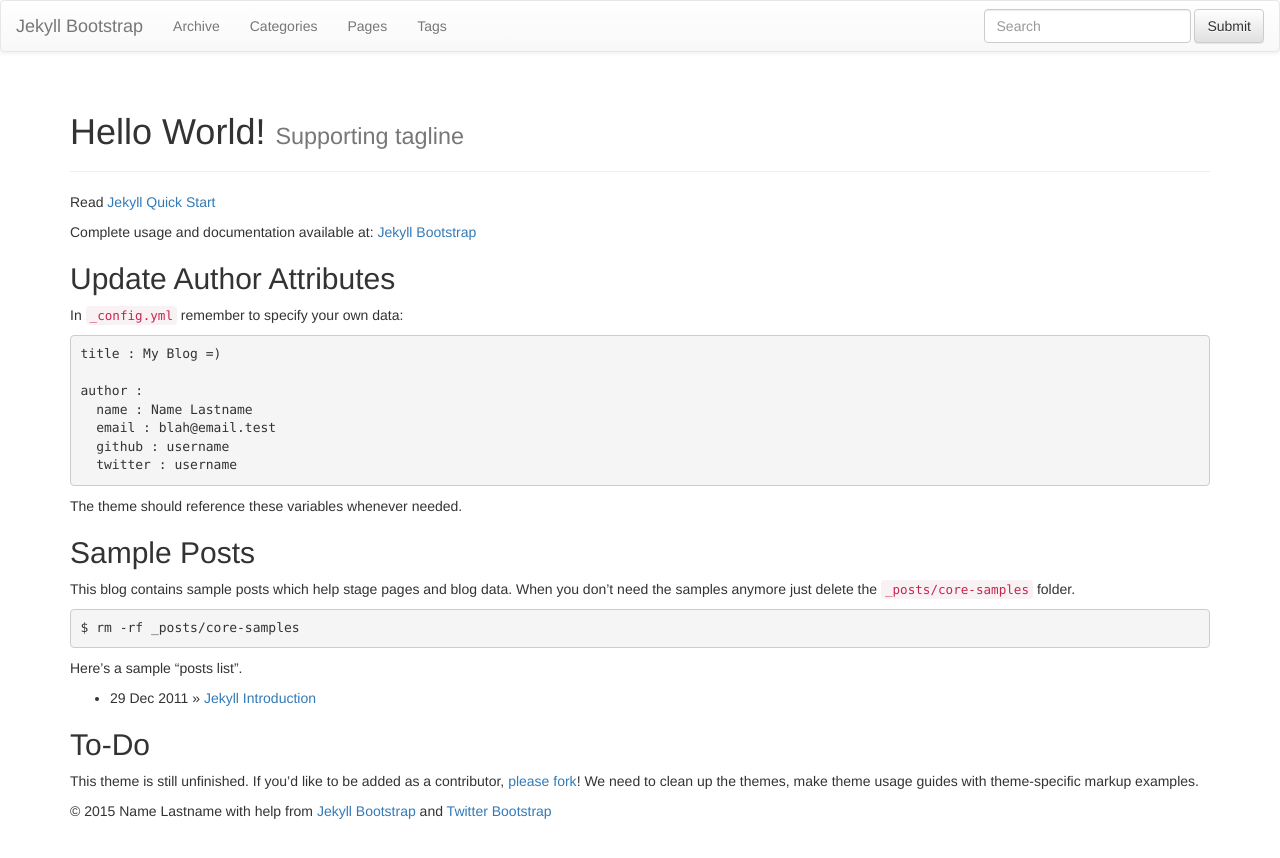
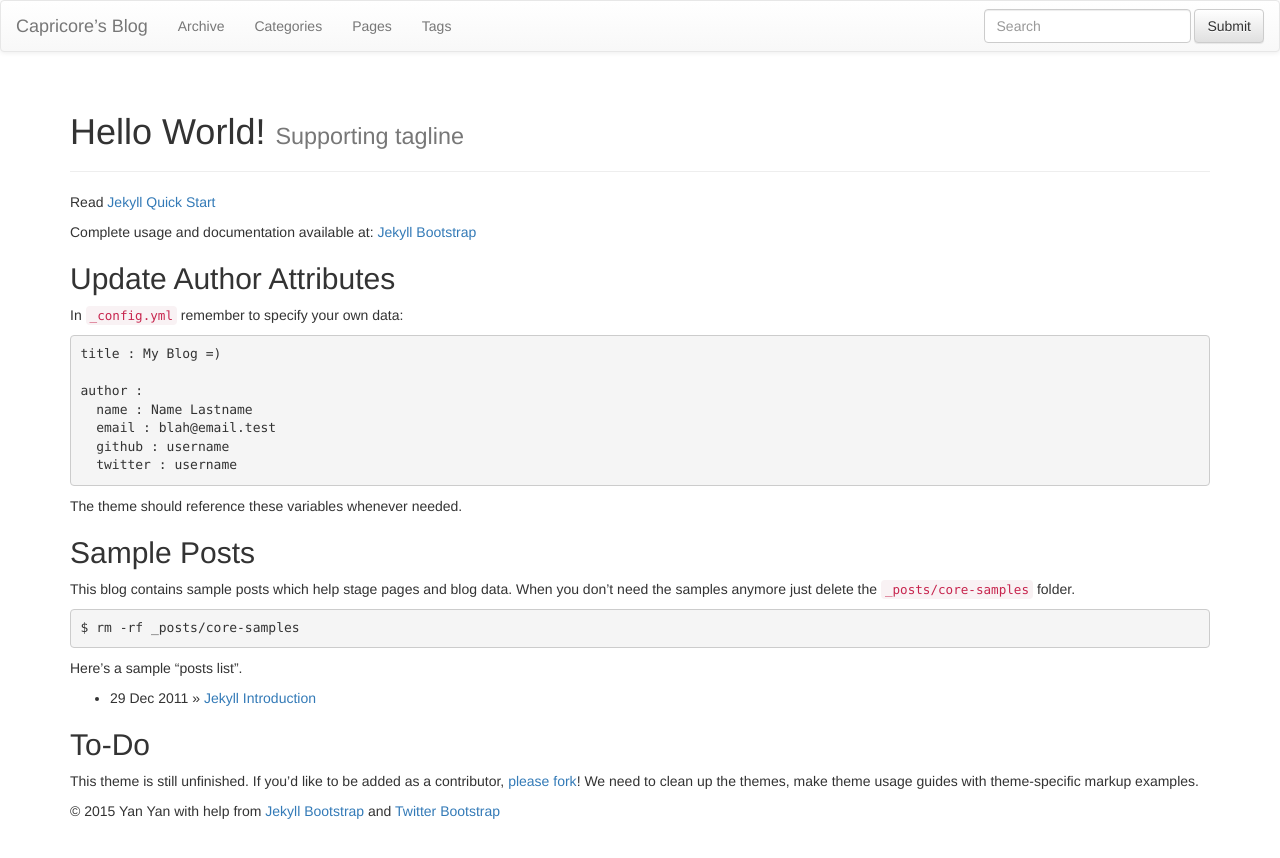
Before and after one commit to capricore/capricore.github.com, a Jekyll site: the page built from index.md, in a window 1280 px wide. Shown: the top 858 px of the page. Built offline with Jekyll 4.4.1, drawn with Linux system fonts in a browser that asks for light colours; nearby versions of some CDN libraries; library files that are not in the unit come from our copies.

Commit message:
Add new content

```diff
--- a/_config.yml
+++ b/_config.yml
@@ -8,12 +8,12 @@ highlighter: pygments
 # Themes are encouraged to use these universal variables
 # so be sure to set them if your theme uses them.
 #
-title : Jekyll Bootstrap
+title : Capricore’s Blog
 tagline: Site Tagline
 author :
-  name : Name Lastname
-  email : blah@email.test
-  github : username
+  name : Yan Yan
+  email : yy100922@gmail.com
+  github : https://github.com/capricore
   twitter : username
   feedburner : feedname
 
```
